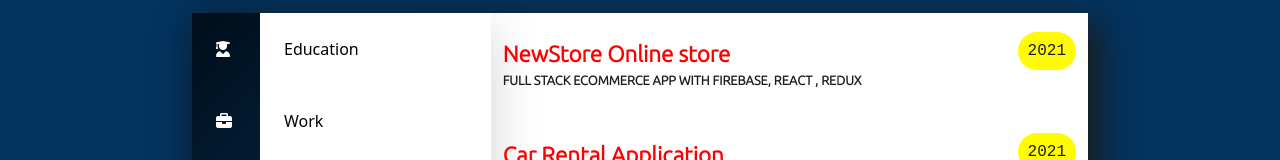
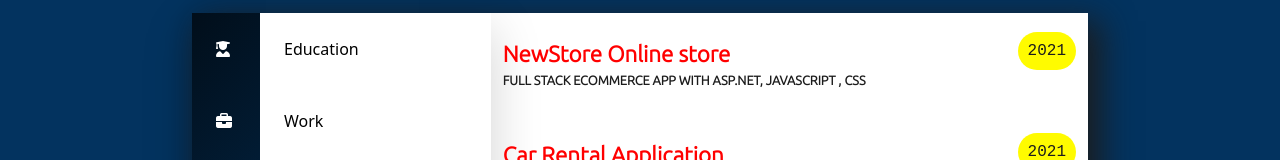
Before and after one commit to Fredricc/fredrick-myportfolio-react, a React (Create React App) app: page / in a window 1280 px wide. Both pictures are taken after a click on the element "Projects". Shown: the part 1768-1928 px from the top of the page. Built offline with nearby package versions, Linux system fonts and the light colour scheme; no server answers.

Commit message:
Update Projects.js
Update Projects.js

```diff
--- a/src/Projects.js
+++ b/src/Projects.js
@@ -9,7 +9,7 @@
             <div className="d-flex flex-column new-one">
                 <a href="https://newstore-online.netlify.app/login" className="university-name">NewStore Online store{" "}
                 </a>
-                <span className="university-degree">Full Stack Ecommerce App With Firebase, React , Redux {" "}
+                <span className="university-degree">Full Stack Ecommerce App With ASP.NET, Javascript , CSS {" "}
                 </span>
             </div>{" "}
             <div>
```
